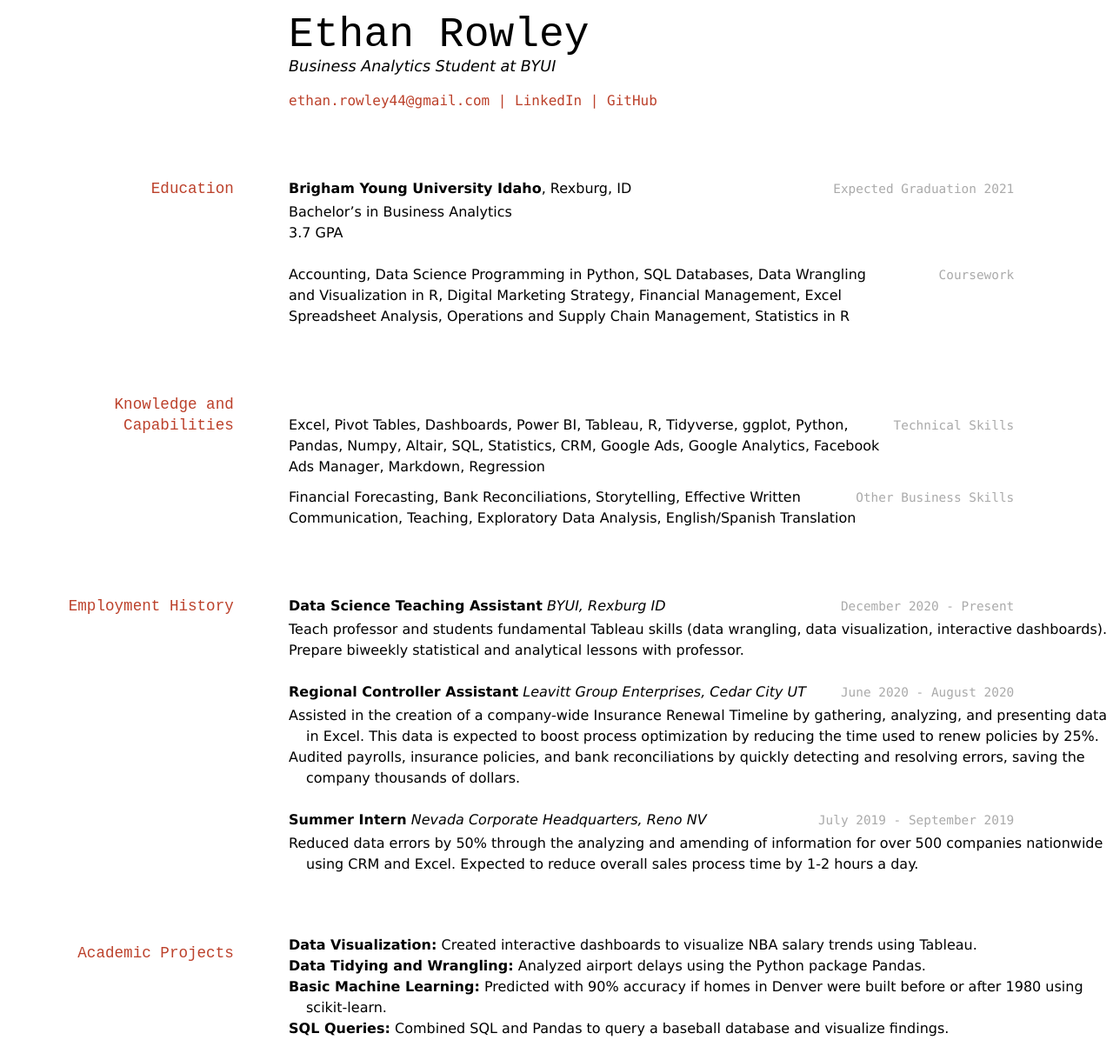
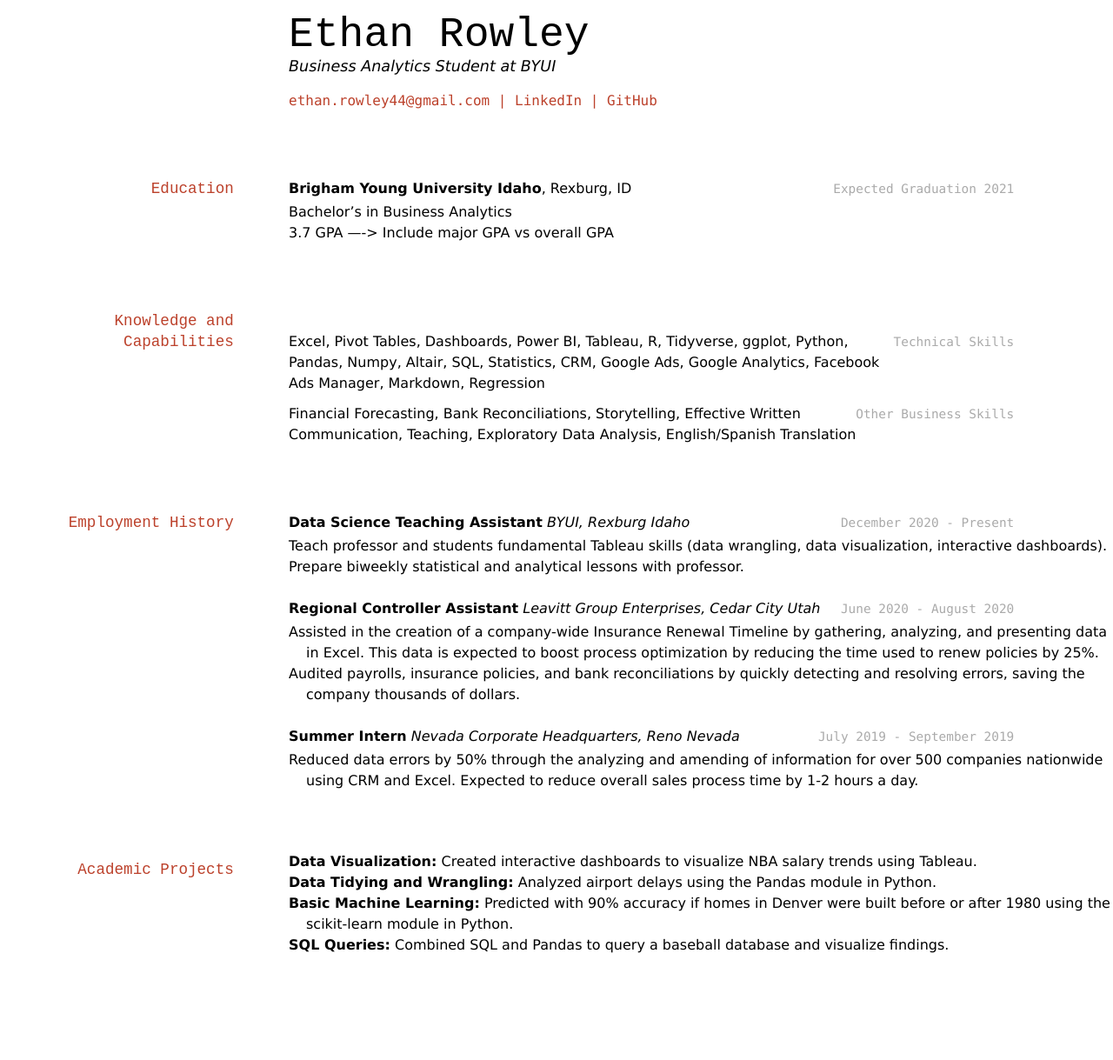
Before and after one commit to byuids-resumes/ethan_rowley_resume, a Jekyll site: the page built from docs/index.md, in a window 1280 px wide. Shown: the whole page at 87% size. Built offline with Jekyll 4.4.1, drawn with Linux system fonts in a browser that asks for light colours; after the commit the page ends 1123 px from its top, so only the background shows below that.

Commit message:
Update index.md
Made edits to resume, mostly visual things, with some edits to wording.

```diff
--- a/docs/index.md
+++ b/docs/index.md
@@ -20,9 +20,7 @@ __Brigham Young University Idaho__, Rexburg, ID
 
 - Bachelor's in Business Analytics
 - 3.7 GPA
-
-`Coursework`
-Accounting, Data Science Programming in Python, SQL Databases, Data Wrangling and Visualization in R, Digital Marketing Strategy, Financial Management, Excel Spreadsheet Analysis, Operations and Supply Chain Management, Statistics in R
+----> Include major GPA vs overall GPA
 
 ## Knowledge and Capabilities
 `Technical Skills`
@@ -36,27 +34,27 @@ Financial Forecasting, Bank Reconciliations, Storytelling, Effective Written Com
 
 `December 2020 - Present`
 __Data Science Teaching Assistant__
-_BYUI, Rexburg ID_
+_BYUI, Rexburg Idaho_
 
 - Teach professor and students fundamental Tableau skills (data wrangling, data visualization, interactive dashboards).
 - Prepare biweekly statistical and analytical lessons with professor.
 
 `June 2020 - August 2020`
 __Regional Controller Assistant__
-_Leavitt Group Enterprises, Cedar City UT_
+_Leavitt Group Enterprises, Cedar City Utah_
 - Assisted in the creation of a company-wide Insurance Renewal Timeline by gathering, analyzing, and presenting data in Excel. This data is expected to boost process optimization by reducing the time used to renew policies by 25%.
 - Audited payrolls, insurance policies, and bank reconciliations by quickly detecting and resolving errors, saving the company thousands of dollars.
 
 `July 2019 - September 2019`
 __Summer Intern__
-_Nevada Corporate Headquarters, Reno NV_
+_Nevada Corporate Headquarters, Reno Nevada_
 - Reduced data errors by 50% through the analyzing and amending of information for over 500 companies nationwide using CRM and Excel. Expected to reduce overall sales process time by 1-2 hours a day.
 
 ## Academic Projects
 - **Data Visualization:** Created interactive dashboards to visualize NBA salary trends using Tableau.
-- **Data Tidying and Wrangling:** Analyzed airport delays using the Python package Pandas.
+- **Data Tidying and Wrangling:** Analyzed airport delays using the Pandas module in Python.
 - **Basic Machine Learning:** Predicted with 90% accuracy if homes in Denver were built before or
-after 1980 using scikit-learn.
+after 1980 using the scikit-learn module in Python.
 - **SQL Queries:** Combined SQL and Pandas to query a baseball database and visualize findings.
 
 
```
